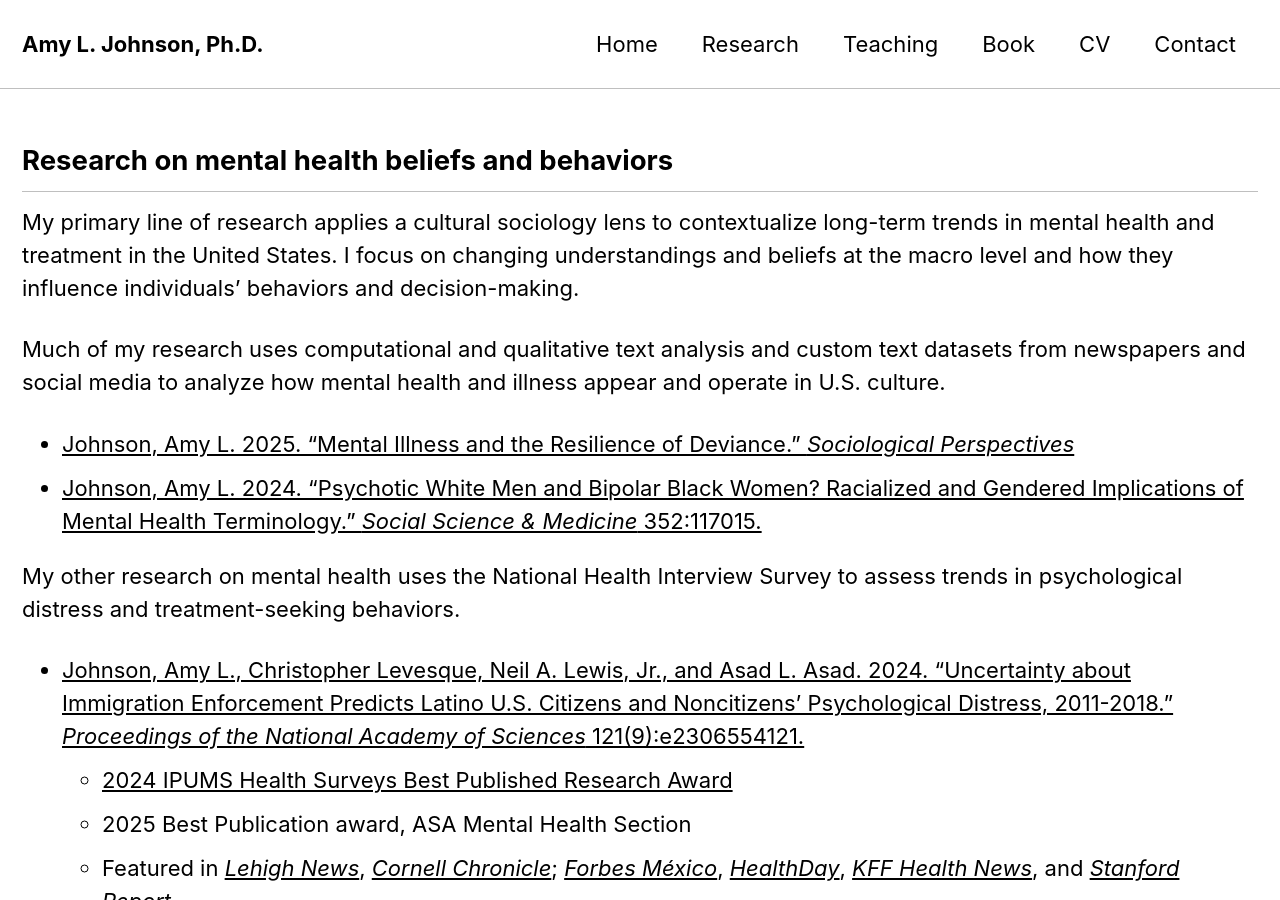
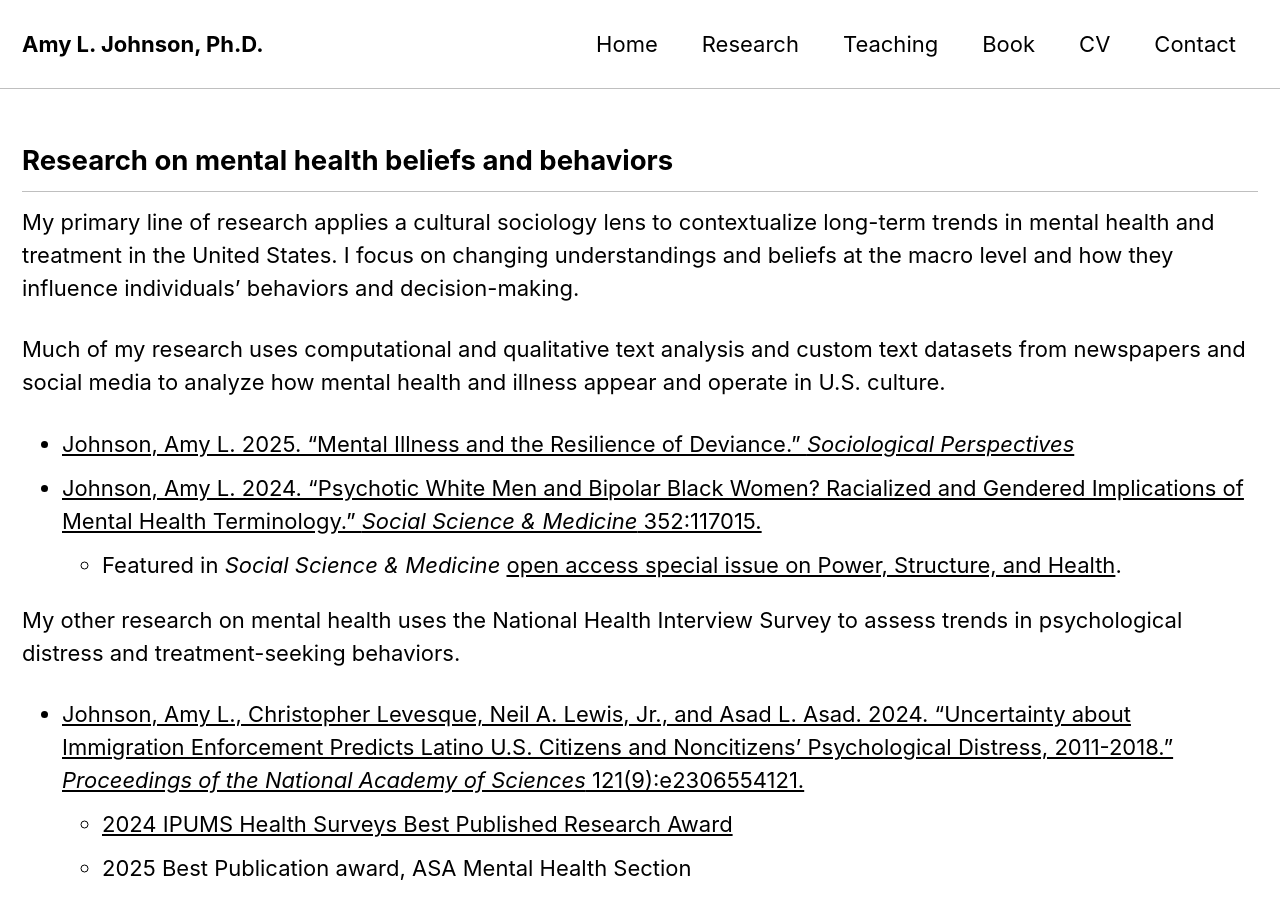
Before and after one commit to aljohnson-soc/aljohnson-soc.github.io, a Jekyll site: the page built from _pages/research.md, in a window 1280 px wide and 900 px high. Built offline with Jekyll 4.4.1, drawn with Linux system fonts in a browser that asks for light colours; cached includes are drawn as plain includes.

Commit message:
Update research.md

```diff
--- a/_pages/research.md
+++ b/_pages/research.md
@@ -12,6 +12,7 @@ Much of my research uses computational and qualitative text analysis and custom
 
 - [Johnson, Amy L. 2025. "Mental Illness and the Resilience of Deviance." *Sociological Perspectives*](https://doi.org/10.1177/07311214251325512)
 - [Johnson, Amy L. 2024. “Psychotic White Men and Bipolar Black Women? Racialized and Gendered Implications of Mental Health Terminology.” *Social Science & Medicine* 352:117015.](https://doi.org/10.1016/j.socscimed.2024.117015)
+    - Featured in *Social Science & Medicine* [open access special issue on Power, Structure, and Health](https://www.sciencedirect.com/special-issue/103RR1324HP).
 
 My other research on mental health uses the National Health Interview Survey to assess trends in psychological distress and treatment-seeking behaviors.
 
```
